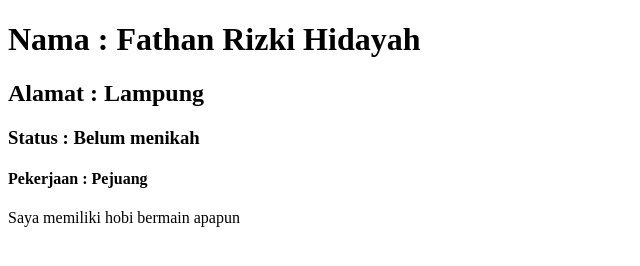
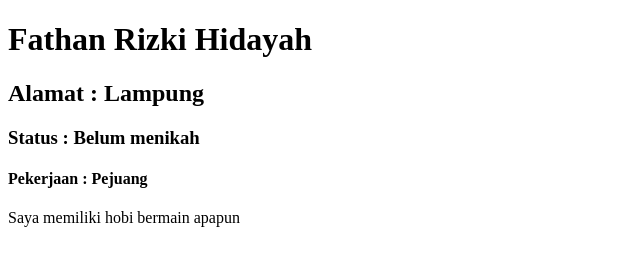
Before and after one commit to fathanrizk/gitbasic, a plain HTML site: page index.html in a window 1280 px wide. Shown: the whole page, without its empty margins (0-640 px from the left). Drawn offline with Linux system fonts and the light colour scheme.

Commit message:
update name

```diff
--- a/index.html
+++ b/index.html
@@ -7,7 +7,7 @@
     <title>Document</title>
 </head>
 <body>
-    <h1>Nama : Fathan Rizki Hidayah</h1>
+    <h1>Fathan Rizki Hidayah</h1>
     <h2>Alamat : Lampung </h2>
     <h3>Status : Belum menikah</h3>
     <h4>Pekerjaan : Pejuang</h4>
```
